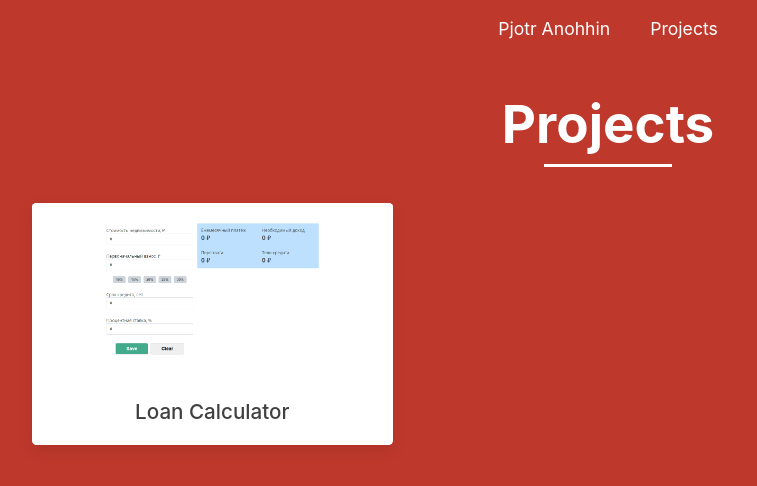
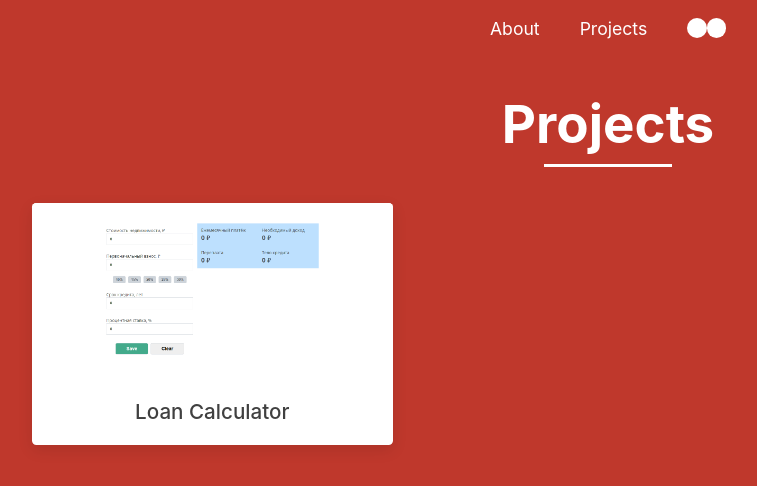
Before and after one commit to hlorellium/portfolio, a Next.js app: page /projects in a window 1280 px wide. Shown: the top 486 px of the page, without its empty margins (32-789 px from the left). Built offline with nearby package versions, Linux system fonts and the light colour scheme.

Commit message:
made color switching

```diff
--- /dev/null
+++ b/components/colorCircle.js
@@ -0,0 +1,36 @@
+import React, { useContext } from 'react';
+import { ColorContext } from '../context/colorContext';
+import Cookies from 'js-cookie'
+
+const ColorCircle = ({ color }) => {
+    const { colorPalettes, currentPalette, setCurrentPallete } = useContext(
+        ColorContext
+    );
+
+    return (
+        <>
+            <style jsx>{`
+                .circ {
+                    background-color: ${colorPalettes[color].bg};
+                    width: 1.1rem;
+                    height: 1.1rem;
+                    border-radius: 100%;
+                    margin: 0;
+                    display: ${colorPalettes[color].bg === currentPalette.bg
+                        ? 'none'
+                        : 'block'};
+                    cursor: pointer;
+                }
+            `}</style>
+            <div
+                className="circ"
+                onClick={() => {
+                    setCurrentPallete(colorPalettes[color]);
+                    Cookies.set('palette', color);
+                }}
+            ></div>
+        </>
+    );
+};
+
+export default ColorCircle;
--- a/components/header.js
+++ b/components/header.js
@@ -2,17 +2,24 @@ import React from 'react';
 import NavLink from './navLink';
 import styles from '../styles/header.module.css';
 import Link from 'next/link';
+import ColorCircle from './colorCircle';
 
 const Header = () => {
     return (
         <div className={styles.wrapper}>
             <Link href="/">
-                <a className={styles.name}>Pjotr Anohhin</a>
+                <a className={styles.name}>About</a>
             </Link>
 
             <ul className={styles.links}>
                 <NavLink href="/projects">Projects</NavLink>
             </ul>
+
+            <ul className={styles.colors}>
+                <ColorCircle color="red"/>
+                <ColorCircle color="white"/>
+            </ul>
+
         </div>
     );
 };
--- a/context/colorContext.js
+++ b/context/colorContext.js
@@ -1,4 +1,5 @@
 import { createContext, useState } from 'react';
+import Cookies from 'js-cookie';
 
 export const ColorContext = createContext();
 
@@ -19,10 +20,12 @@ export const ColorProvider = ({ children }) => {
             projectFont: '#404040',
             font: '#0D0D0D',
             invertedFont: '#ffffff',
-        }
+        },
     };
 
-    const [currentPalette, setCurrentPallete] = useState(colorPalettes.red);
+    const [currentPalette, setCurrentPallete] = useState(
+        colorPalettes[Cookies.get('palette') || 'red']
+    );
     return (
         <ColorContext.Provider
             value={{
--- a/package.json
+++ b/package.json
@@ -8,6 +8,7 @@
     "start": "next start"
   },
   "dependencies": {
+    "js-cookie": "^2.2.1",
     "next": "10.0.4",
     "react": "17.0.1",
     "react-dom": "17.0.1"
--- a/styles/header.module.css
+++ b/styles/header.module.css
@@ -5,6 +5,19 @@
     justify-content: center;
     margin: 0 auto;
 }
+
+.colors {
+    margin: 0;
+    display: flex;
+    justify-content: center;
+    align-items: center;
+}
+/* .container {
+    max-width: max(1400px, 90vw);
+    display: flex;
+    align-items: center;
+    justify-content: space-between;
+} */
 
 .name {
 }
```
Also changed, not shown: 1 other file (tests, documents, lock files or other folders).
